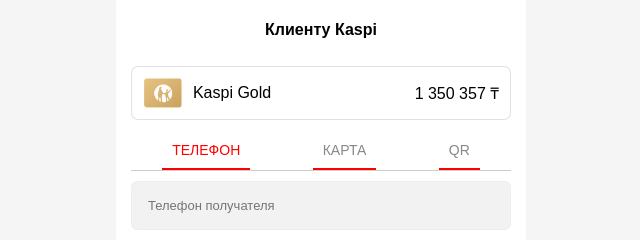
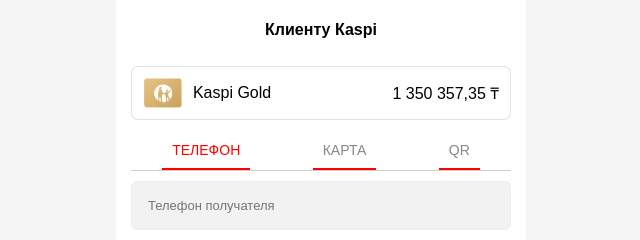
Before and after one commit to Bauyrzhan2003/DATABASE, a plain HTML site: page KASPII.html in a window 1280 px wide. Shown: the top 240 px of the page, 319-959 px from the left. Drawn offline with Linux system fonts and the light colour scheme.

Commit message:
Update KASPII.html

```diff
--- a/KASPII.html
+++ b/KASPII.html
@@ -167,7 +167,7 @@
         <img src="img.png" alt="">
         &nbsp;&nbsp;<div>Kaspi Gold</div>
       </div>
-      <div class="i" id="balance">1 350 357 ₸</div>
+      <div class="i" id="balance">1 350 357,35 ₸</div>
     </div>
 
     <div class="tabs">
```
